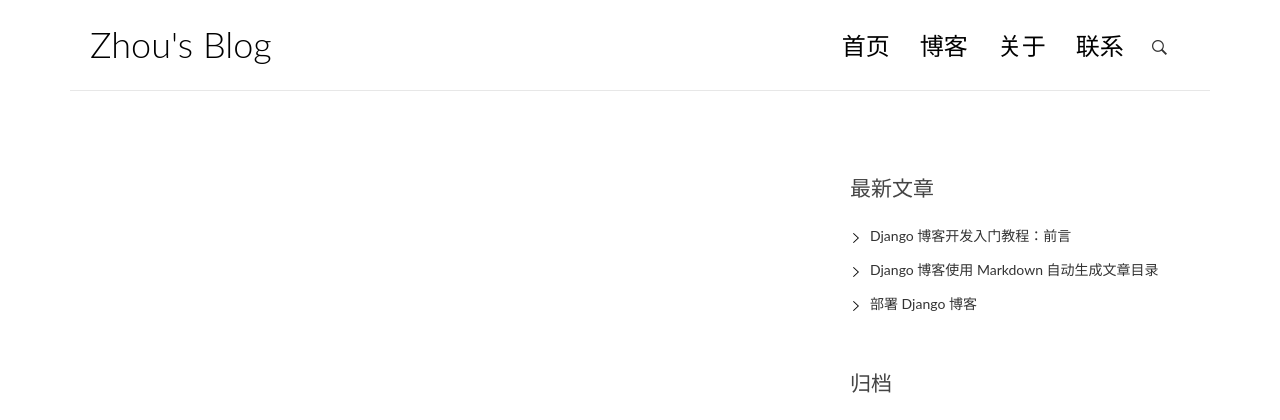
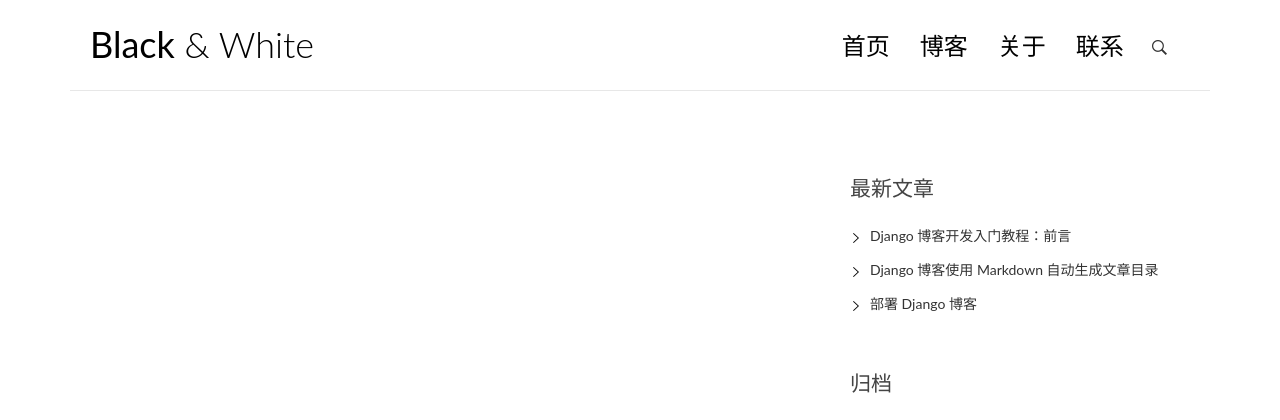
Before and after one commit to rookie250/detail, a Django app: template templates/base.html in a window 1280 px wide. Shown: the top 420 px of the page. Run offline with Django 3.2, Linux system fonts and the light colour scheme; the template is opened without the code that fills it, so the values that code supplies are empty; some libraries are stand-ins or nearby versions.

Commit message:
Revert "modify title Name"
This reverts commit ecd9c856b4d483163fb29602f805bc98012e1c85.

```diff
--- a/templates/base.html
+++ b/templates/base.html
@@ -2,7 +2,7 @@
 <!DOCTYPE html>
 <html>
 <head>
-    <title>Zhou's Blog</title>
+    <title>Black &amp; White</title>
 
     <!-- meta -->
     <meta charset="UTF-8">
@@ -27,7 +27,7 @@
         <div class="row">
             <div class="col-md-4 col-sm-5 col-xs-8">
                 <div class="logo">
-                    <h1><a href="index.html">Zhou's Blog</a></h1>
+                    <h1><a href="index.html"><b>Black</b> &amp; White</a></h1>
                 </div>
             </div><!-- col-md-4 -->
             <div class="col-md-8 col-sm-7 col-xs-4">
```
